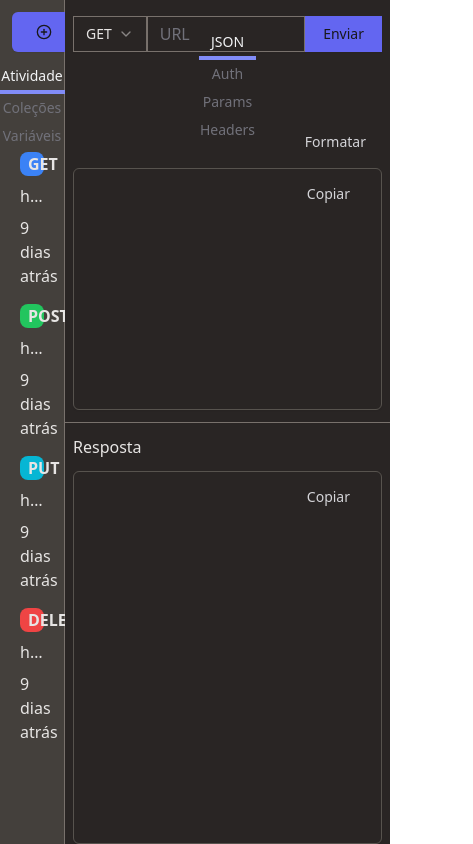
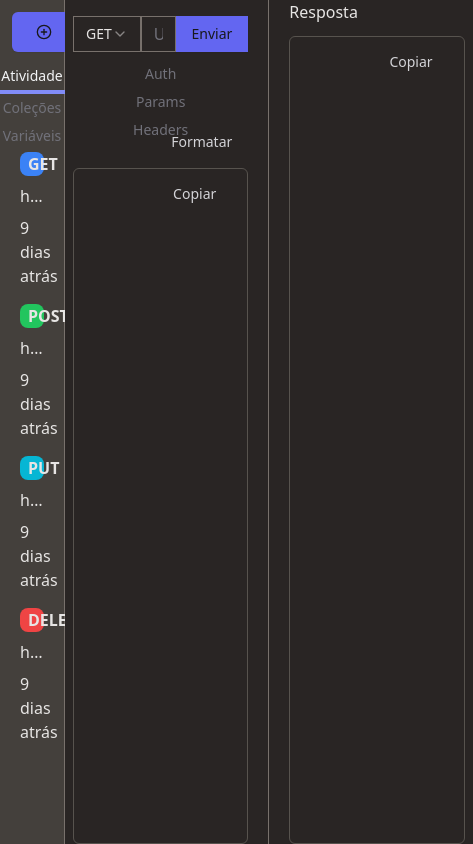
Before and after one commit to oleonardodick/zero-client, a React (Vite) app: page /comunicacao/cadastrar in a window 390 px wide. Shown: the whole page, 473 px wide, since content can reach past the window. Built offline with nearby package versions, Linux system fonts and the light colour scheme.

Commit message:
Ajustes de layout e responsividade
Adicionado barra de rolagem nas tabelas do query params e headers e ajustado o flex direction da tela de comunicação dependendo do tamanho do dispositivo.

```diff
--- a/src/ui/components/autenticacao/bearer.tsx
+++ b/src/ui/components/autenticacao/bearer.tsx
@@ -33,7 +33,7 @@ export const BearerAuthentication = () => {
     <div className="grid gap-3">
       <h1>Bearer Token</h1>
       <Textarea
-        rows={10}
+        rows={7}
         className="resize-none"
         defaultValue={bearer?.token}
         id="bearerToken"
--- a/src/ui/components/headers.tsx
+++ b/src/ui/components/headers.tsx
@@ -41,9 +41,9 @@ const Headers = () => {
   );
 
   return (
-    <div className="flex flex-col gap-5 p-4">
+    <div className="flex flex-col h-full gap-5 p-4">
       <h1>Headers</h1>
-      <div>
+      <div className="flex-1 overflow-auto scrollbar-custom">
         <Table>
           <TableBody>
             {headers?.map((header) => (
--- a/src/ui/components/queryParams.tsx
+++ b/src/ui/components/queryParams.tsx
@@ -81,10 +81,10 @@ const QueryParams = () => {
   );
 
   return (
-    <div className="flex flex-col gap-5 p-4">
+    <div className="flex flex-col h-full gap-5 p-4">
       <h1>Query Params</h1>
-      <div>
-        <Table className="table-auto">
+      <div className="flex-1 overflow-auto scrollbar-custom">
+        <Table>
           <TableBody>
             {queryParams.map((queryParam) => (
               <TableRow
--- a/src/ui/components/requisicao/index.tsx
+++ b/src/ui/components/requisicao/index.tsx
@@ -9,11 +9,11 @@ import useRequisicaoStore from '@/ui/store/requisicaoStore';
 
 const Requisicao = () => {
   return (
-    <div className="grid grid-rows-[auto_1fr]">
+    <div className="flex flex-col h-full">
       <header>
         <CabecalhoRequisicao />
       </header>
-      <main>
+      <main className="flex-1 overflow-hidden">
         <Tabs defaultValue="JSON" className="flex flex-col gap-3 h-full">
           <TabsList className="bg-transparent flex flex-col lg:flex-row">
             <TabOpcoes value="JSON" />
@@ -27,10 +27,10 @@ const Requisicao = () => {
           <TabsContent value="Auth">
             <Autenticacao />
           </TabsContent>
-          <TabsContent value="Params">
+          <TabsContent value="Params" className="overflow-hidden">
             <QueryParams />
           </TabsContent>
-          <TabsContent value="Headers">
+          <TabsContent value="Headers" className="overflow-hidden">
             <Headers />
           </TabsContent>
         </Tabs>
--- a/src/ui/components/resposta/index.tsx
+++ b/src/ui/components/resposta/index.tsx
@@ -4,7 +4,7 @@ import CabecalhoResposta from './cabecalho';
 
 const Resposta = () => {
   return (
-    <div className="grid grid-rows-[auto_1fr] gap-2">
+    <div className="grid grid-rows-[auto_1fr] gap-2 h-full">
       <header>
         <CabecalhoResposta />
       </header>
--- a/src/ui/components/sidebar.tsx
+++ b/src/ui/components/sidebar.tsx
@@ -9,7 +9,7 @@ import TabOpcoes from './tabOpcoes';
 
 const Sidebar = () => {
   return (
-    <div className="flex flex-col gap-9 lg:gap-3 bg-stone-700 w-1/6 p-3 border-r border-stone-500 h-screen">
+    <div className="flex flex-col gap-9 xl:gap-3 bg-stone-700 w-1/6 p-3 border-r border-stone-500 h-screen">
       <Link to="/comunicacao/cadastrar">
         <Button
           variant="secondary"
@@ -20,7 +20,7 @@ const Sidebar = () => {
         </Button>
       </Link>
       <Tabs defaultValue="Atividade" className="flex flex-col gap-3">
-        <TabsList className="bg-transparent flex flex-col lg:flex-row">
+        <TabsList className="bg-transparent flex flex-col xl:flex-row">
           <TabOpcoes value="Atividade" />
           <TabOpcoes value="Coleções" />
           <TabOpcoes value="Variáveis" />
--- a/src/ui/pages/comunicacao.tsx
+++ b/src/ui/pages/comunicacao.tsx
@@ -4,10 +4,21 @@ import Resposta from '../components/resposta';
 
 export const Comunicacao = () => {
   return (
-    <div className="h-screen grid grid-rows-[1fr_auto_1fr] gap-3">
-      <Requisicao />
-      <Separator orientation="horizontal" className="bg-stone-500" />
-      <Resposta />
+    <div className="h-screen flex xl:flex-col gap-3">
+      <div className="flex-1 overflow-hidden">
+        <Requisicao />
+      </div>
+      <Separator
+        orientation="horizontal"
+        className="hidden xl:block bg-stone-500"
+      />
+      <Separator
+        orientation="vertical"
+        className="block xl:hidden bg-stone-500"
+      />
+      <div className="flex-1">
+        <Resposta />
+      </div>
     </div>
   );
 };
--- a/tailwind.config.js
+++ b/tailwind.config.js
@@ -13,4 +13,5 @@ export default {
     },
   },
   plugins: [require('tailwindcss-animate')],
+  plugins: [require('tailwind-scrollbar')],
 };
```
